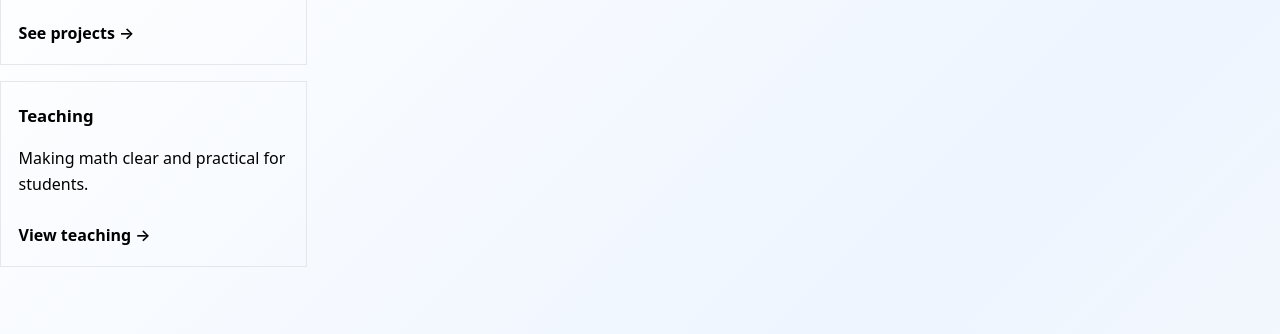
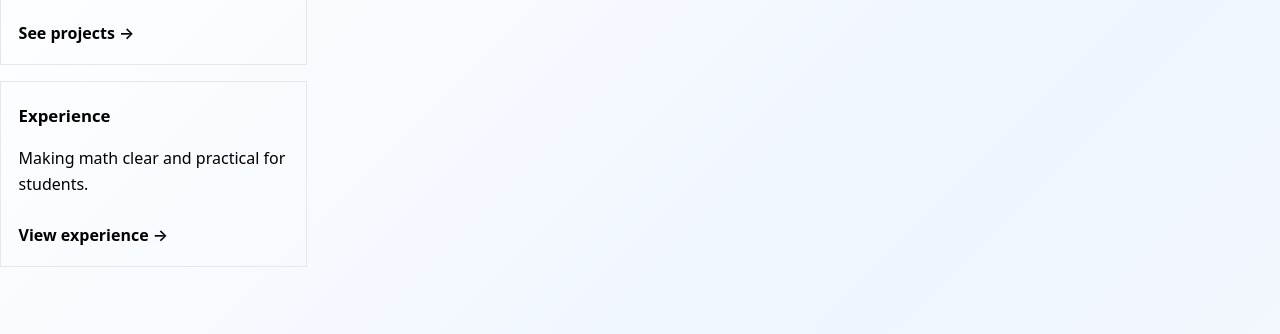
Before and after one commit to SARAH-GAKII/sarah-gakii.github.io, a Jekyll site: the page built from index.md, in a window 1280 px wide and 900 px high, scrolled down 682 px. Shown: the part 353-687 px from the top of the window. Built offline with Jekyll 4.4.1, drawn with Linux system fonts in a browser that asks for light colours.

Commit message:
Update index.md

```diff
--- a/index.md
+++ b/index.md
@@ -45,9 +45,9 @@ title: Home
       <a class="more" href="/projects.html">See projects →</a>
     </div></article>
     <article class="card"><div class="body">
-      <h3>Teaching</h3>
+      <h3>Experience</h3>
       <p>Making math clear and practical for students.</p>
-      <a class="more" href="/teaching.html">View teaching →</a>
+      <a class="more" href="/experience.html">View experience →</a>
     </div></article>
   </div>
 </section>
```
